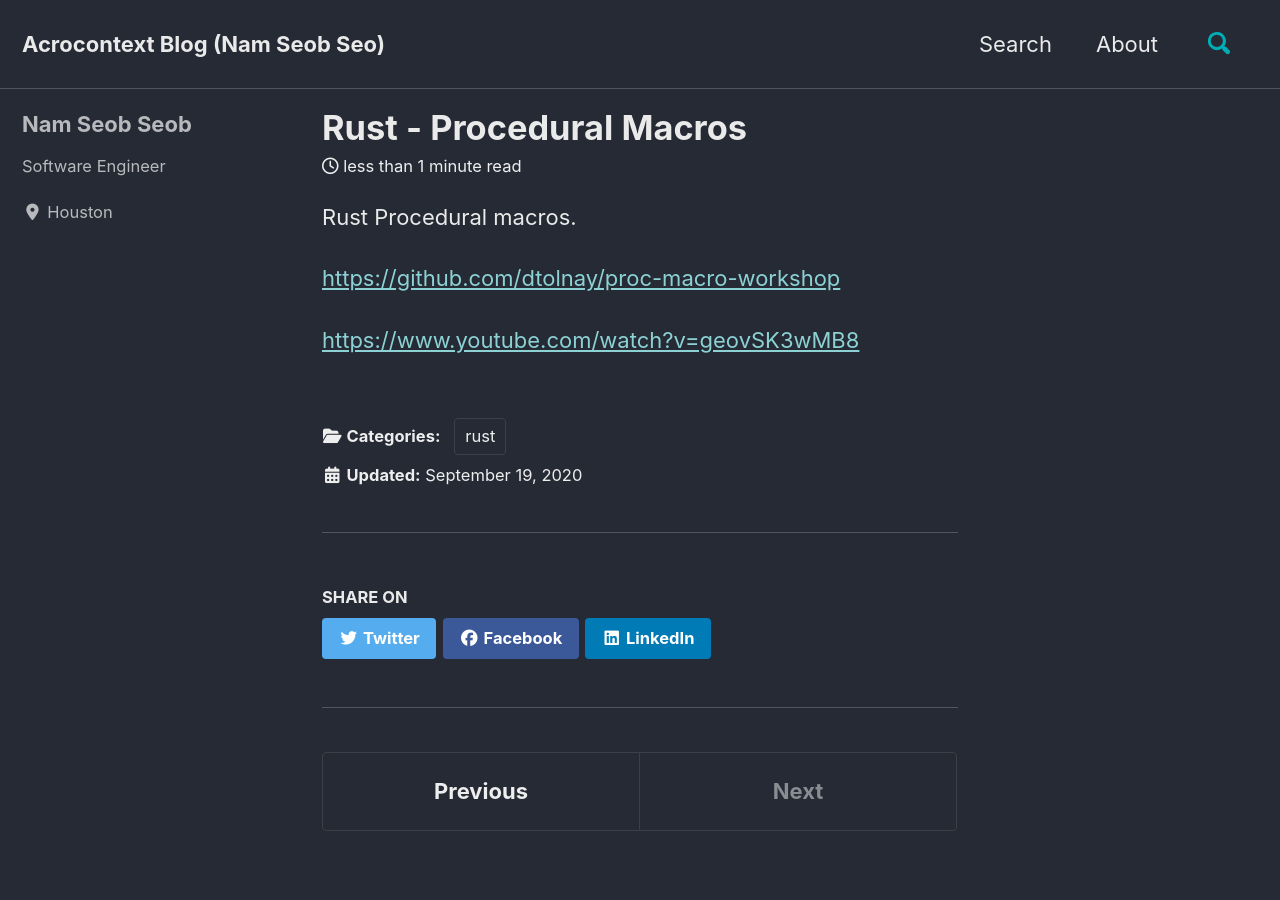
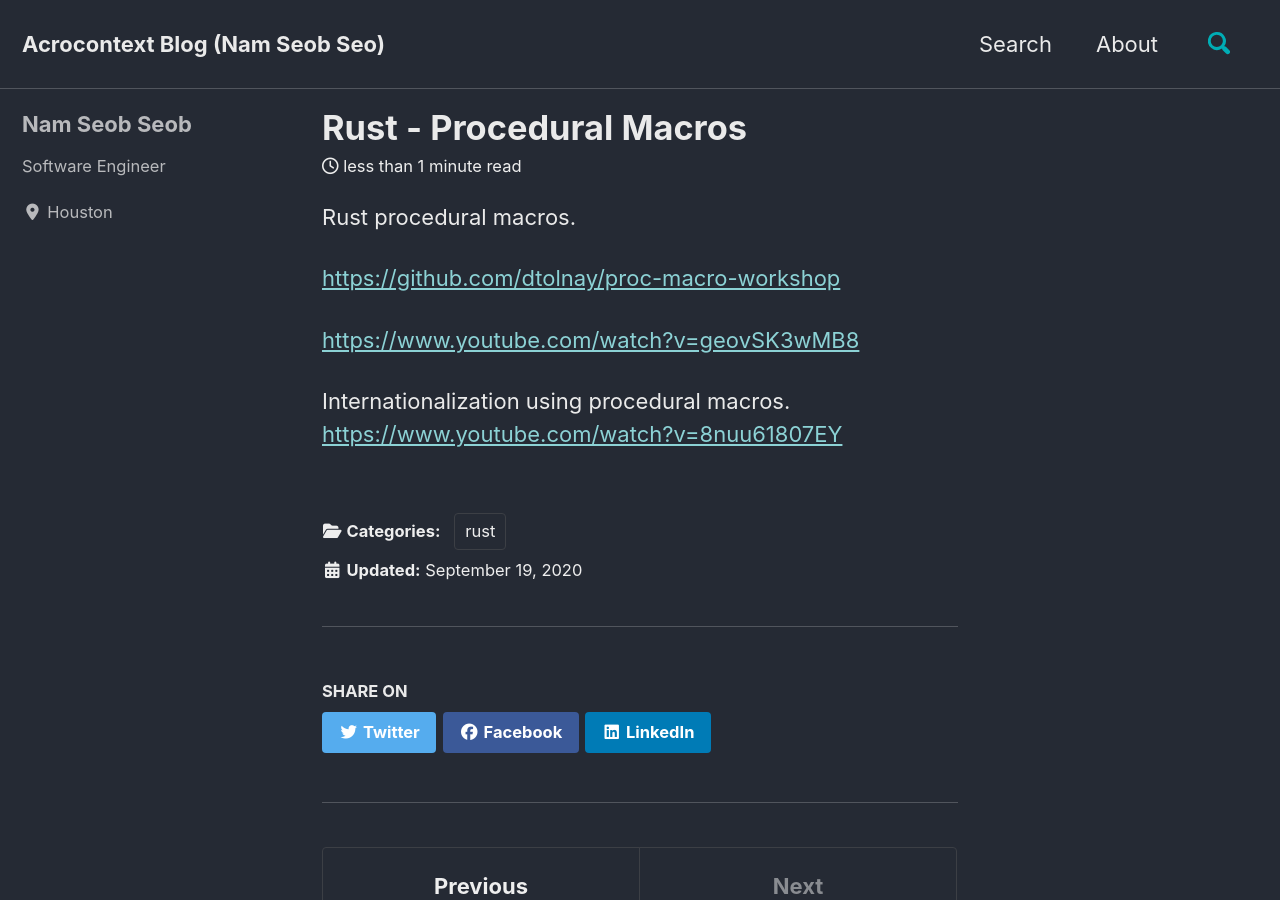
Before and after one commit to nsclass/nsclass.github.io, a Jekyll site: the page built from _posts/2020-09-19-rust-proc-macro.md, in a window 1280 px wide and 900 px high. Built offline with Jekyll 4.4.1, drawn with Linux system fonts in a browser that asks for light colours; cached includes are drawn as plain includes; nearby versions of some CDN libraries.

Commit message:
rust procedual macros

```diff
--- a/_posts/2020-09-19-rust-proc-macro.md
+++ b/_posts/2020-09-19-rust-proc-macro.md
@@ -12,8 +12,11 @@ categories:
 permalink: "2020/09/19/rust-proc-macro"
 ---
 
-Rust Procedural macros.
+Rust procedural macros.
 
 [https://github.com/dtolnay/proc-macro-workshop](https://github.com/dtolnay/proc-macro-workshop)
 
 [https://www.youtube.com/watch?v=geovSK3wMB8](https://www.youtube.com/watch?v=geovSK3wMB8)
+
+Internationalization using procedural macros.
+[https://www.youtube.com/watch?v=8nuu61807EY](https://www.youtube.com/watch?v=8nuu61807EY)
```
